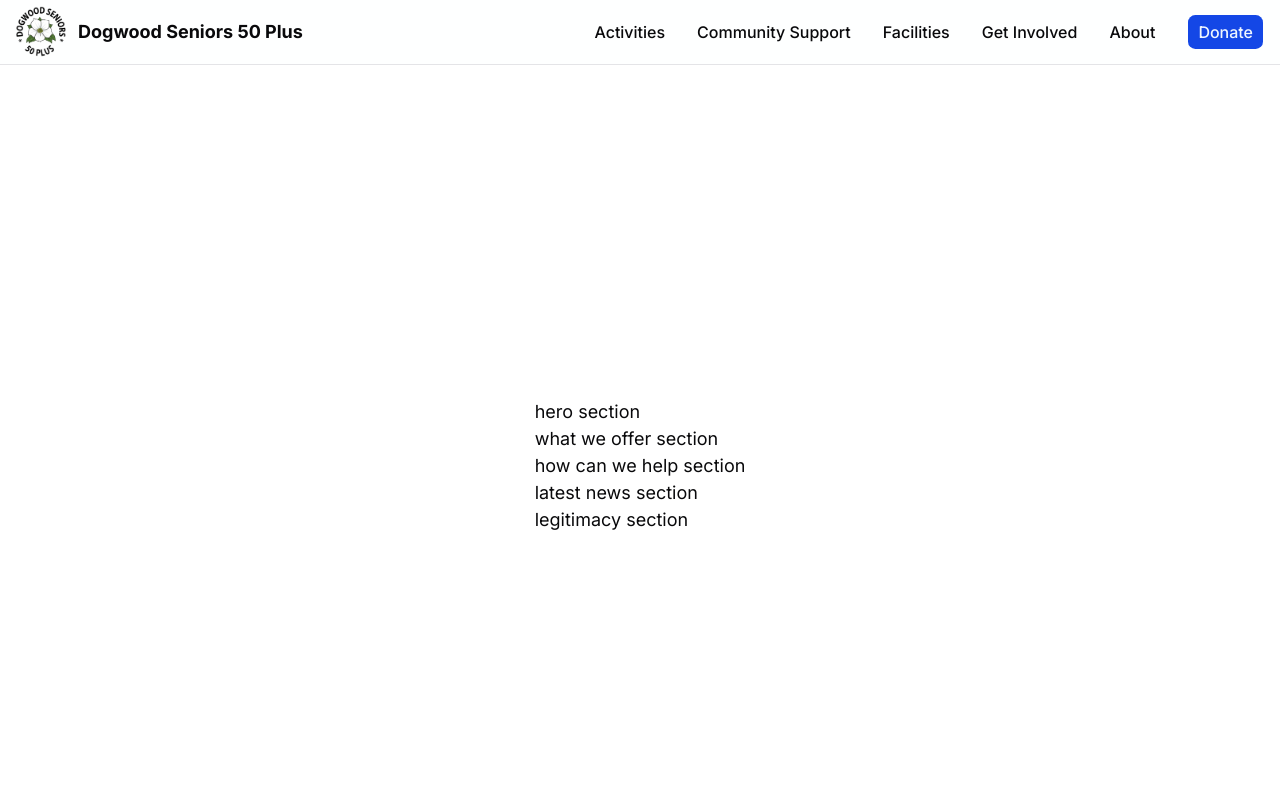
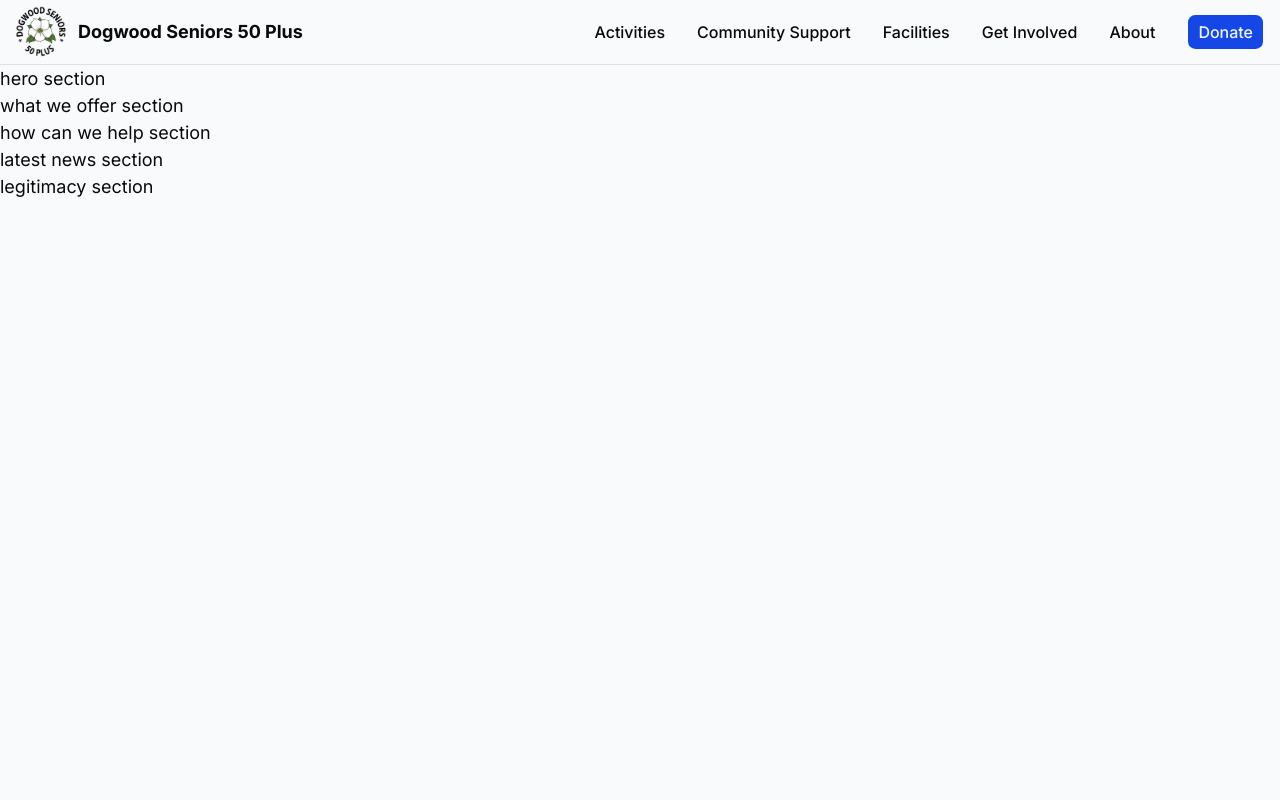
Before and after one commit to HenryChung98/non-profit-website-redesign, a Next.js app: page / in a window 1280 px wide. Shown: the top 800 px of the page. Built offline with nearby package versions, Linux system fonts and the light colour scheme.

Commit message:
style: refine layout and improve colors

```diff
--- a/app/globals.css
+++ b/app/globals.css
@@ -58,73 +58,69 @@
 }
 
 :root {
-   --radius: 0.65rem;
-   --background:  oklch(1 0 0);
-   --foreground:  oklch(0.141 0.005 285.823);
-   --card:  oklch(1 0 0);
-   --card-foreground:  oklch(0.141 0.005 285.823);
-   --popover:  oklch(1 0 0);
-   --popover-foreground:  oklch(0.141 0.005 285.823);
-   --primary:  oklch(0.488 0.243 264.376);
-   --primary-foreground:  oklch(0.97 0.014 254.604);
-   --secondary:  oklch(0.967 0.001 286.375);
-   --secondary-foreground:  oklch(0.21 0.006 285.885);
-   --muted:  oklch(0.967 0.001 286.375);
-   --muted-foreground:  oklch(0.552 0.016 285.938);
-   --accent:  oklch(0.967 0.001 286.375);
-   --accent-foreground:  oklch(0.21 0.006 285.885);
-   --destructive:  oklch(0.577 0.245 27.325);
-   --border:  oklch(0.92 0.004 286.32);
-   --input:  oklch(0.92 0.004 286.32);
-   --ring:  oklch(0.708 0 0);
-   --chart-1:  oklch(0.809 0.105 251.813);
-   --chart-2:  oklch(0.623 0.214 259.815);
-   --chart-3:  oklch(0.546 0.245 262.881);
-   --chart-4:  oklch(0.488 0.243 264.376);
-   --chart-5:  oklch(0.424 0.199 265.638);
-   --sidebar:  oklch(0.985 0 0);
-   --sidebar-foreground:  oklch(0.141 0.005 285.823);
-   --sidebar-primary:  oklch(0.546 0.245 262.881);
-   --sidebar-primary-foreground:  oklch(0.97 0.014 254.604);
-   --sidebar-accent:  oklch(0.967 0.001 286.375);
-   --sidebar-accent-foreground:  oklch(0.21 0.006 285.885);
-   --sidebar-border:  oklch(0.92 0.004 286.32);
-   --sidebar-ring:  oklch(0.708 0 0);
- }
+  --radius: 0.65rem;
+  --background: oklch(0.985 0.002 264.376);
+  --foreground: oklch(0.141 0.005 285.823);
+  --card: oklch(1 0 0);
+  --card-foreground: oklch(0.141 0.005 285.823);
+  --popover: oklch(1 0 0);
+  --popover-foreground: oklch(0.141 0.005 285.823);
+  --primary: oklch(0.488 0.243 264.376);
+  --primary-foreground: oklch(0.97 0.014 254.604);
+  --secondary: oklch(0.95 0.008 264.376);
+  --secondary-foreground: oklch(0.21 0.006 285.885);
+  --muted: oklch(0.92 0.005 264.376);
+  --muted-foreground: oklch(0.45 0.016 285.938);
+  --accent: oklch(0.94 0.015 264.376);
+  --accent-foreground: oklch(0.21 0.006 285.885);
+  --destructive: oklch(0.577 0.245 27.325);
+  --border: oklch(0.91 0.01 264.376);
+  --input: oklch(0.91 0.01 264.376);
+  --ring: oklch(0.708 0 0);
+  --chart-1: oklch(0.809 0.105 251.813);
+  --chart-2: oklch(0.623 0.214 259.815);
+  --chart-3: oklch(0.546 0.245 262.881);
+  --chart-4: oklch(0.488 0.243 264.376);
+  --chart-5: oklch(0.424 0.199 265.638);
+  --sidebar: oklch(0.985 0 0);
+  --sidebar-foreground: oklch(0.141 0.005 285.823);
+  --sidebar-primary: oklch(0.546 0.245 262.881);
+  --sidebar-primary-foreground: oklch(0.97 0.014 254.604);
+  --sidebar-accent: oklch(0.967 0.001 286.375);
+  --sidebar-accent-foreground: oklch(0.21 0.006 285.885);
+  --sidebar-border: oklch(0.92 0.004 286.32);
+  --sidebar-ring: oklch(0.708 0 0);
+}
 
- .dark {
-   --background:  oklch(0.141 0.005 285.823);
-   --foreground:  oklch(0.985 0 0);
-   --card:  oklch(0.21 0.006 285.885);
-   --card-foreground:  oklch(0.985 0 0);
-   --popover:  oklch(0.21 0.006 285.885);
-   --popover-foreground:  oklch(0.985 0 0);
-   --primary:  oklch(0.488 0.243 264.376);
-   --primary-foreground:  oklch(0.97 0.014 254.604);
-   --secondary:  oklch(0.274 0.006 286.033);
-   --secondary-foreground:  oklch(0.985 0 0);
-   --muted:  oklch(0.274 0.006 286.033);
-   --muted-foreground:  oklch(0.705 0.015 286.067);
-   --accent:  oklch(0.274 0.006 286.033);
-   --accent-foreground:  oklch(0.985 0 0);
-   --destructive:  oklch(0.704 0.191 22.216);
-   --border:  oklch(1 0 0 / 10%);
-   --input:  oklch(1 0 0 / 15%);
-   --ring:  oklch(0.556 0 0);
-   --chart-1:  oklch(0.809 0.105 251.813);
-   --chart-2:  oklch(0.623 0.214 259.815);
-   --chart-3:  oklch(0.546 0.245 262.881);
-   --chart-4:  oklch(0.488 0.243 264.376);
-   --chart-5:  oklch(0.424 0.199 265.638);
-   --sidebar:  oklch(0.21 0.006 285.885);
-   --sidebar-foreground:  oklch(0.985 0 0);
-   --sidebar-primary:  oklch(0.623 0.214 259.815);
-   --sidebar-primary-foreground:  oklch(0.97 0.014 254.604);
-   --sidebar-accent:  oklch(0.274 0.006 286.033);
-   --sidebar-accent-foreground:  oklch(0.985 0 0);
-   --sidebar-border:  oklch(1 0 0 / 10%);
-   --sidebar-ring:  oklch(0.439 0 0);
- }
+.dark {
+  --background: oklch(0.12 0.005 285.823);
+  --foreground: oklch(0.985 0 0);
+  --card: oklch(0.17 0.006 285.885);
+  --card-foreground: oklch(0.985 0 0);
+  --popover: oklch(0.17 0.006 285.885);
+  --popover-foreground: oklch(0.985 0 0);
+  --primary: oklch(0.488 0.243 264.376);
+  --primary-foreground: oklch(0.97 0.014 254.604);
+  --secondary: oklch(0.25 0.006 286.033);
+  --secondary-foreground: oklch(0.985 0 0);
+  --muted: oklch(0.22 0.006 286.033);
+  --muted-foreground: oklch(0.705 0.015 286.067);
+  --accent: oklch(0.28 0.006 286.033);
+  --accent-foreground: oklch(0.985 0 0);
+  --destructive: oklch(0.5 0.2 27);
+  --border: oklch(1 0 0 / 12%);
+  --input: oklch(1 0 0 / 15%);
+  --ring: oklch(0.556 0 0);
+
+  --sidebar: oklch(0.15 0.006 285.885);
+  --sidebar-foreground: oklch(0.985 0 0);
+  --sidebar-primary: oklch(0.623 0.214 259.815);
+  --sidebar-primary-foreground: oklch(0.97 0.014 254.604);
+  --sidebar-accent: oklch(0.25 0.006 286.033);
+  --sidebar-accent-foreground: oklch(0.985 0 0);
+  --sidebar-border: oklch(1 0 0 / 10%);
+  --sidebar-ring: oklch(0.439 0 0);
+}
 
 @layer base {
   * {
--- a/app/layout.tsx
+++ b/app/layout.tsx
@@ -6,7 +6,7 @@ import { cn } from "@/lib/utils";
 import { Navbar } from "@/components/common/navbar";
 import { Footer } from "@/components/common/footer";
 
-const inter = Inter({subsets:['latin'],variable:'--font-sans'});
+const inter = Inter({ subsets: ["latin"], variable: "--font-sans" });
 
 export const viewport: Viewport = {
   width: "device-width",
@@ -49,9 +49,7 @@ export default function RootLayout({
     <html lang="en" className={cn("font-sans", inter.variable)}>
       <body className={`antialiased`}>
         <Navbar />
-        <main className="flex min-h-screen items-center justify-center">
-          {children}
-        </main>
+        <main className="flex flex-col min-h-screen">{children}</main>
         <Footer />
       </body>
     </html>
--- a/components/content-card.tsx
+++ b/components/content-card.tsx
@@ -31,7 +31,7 @@ interface CardProps {
   className?: string;
 }
 
-export function Card({ title, description, imageSrc, imageAlt = "", link, className }: CardProps) {
+export function ContentCard({ title, description, imageSrc, imageAlt = "", link, className }: CardProps) {
   return (
     <CardBase className={cn("w-full rounded-lg ring-0 shadow-none gap-2.5 p-4", className)}>
       {imageSrc && (
```
